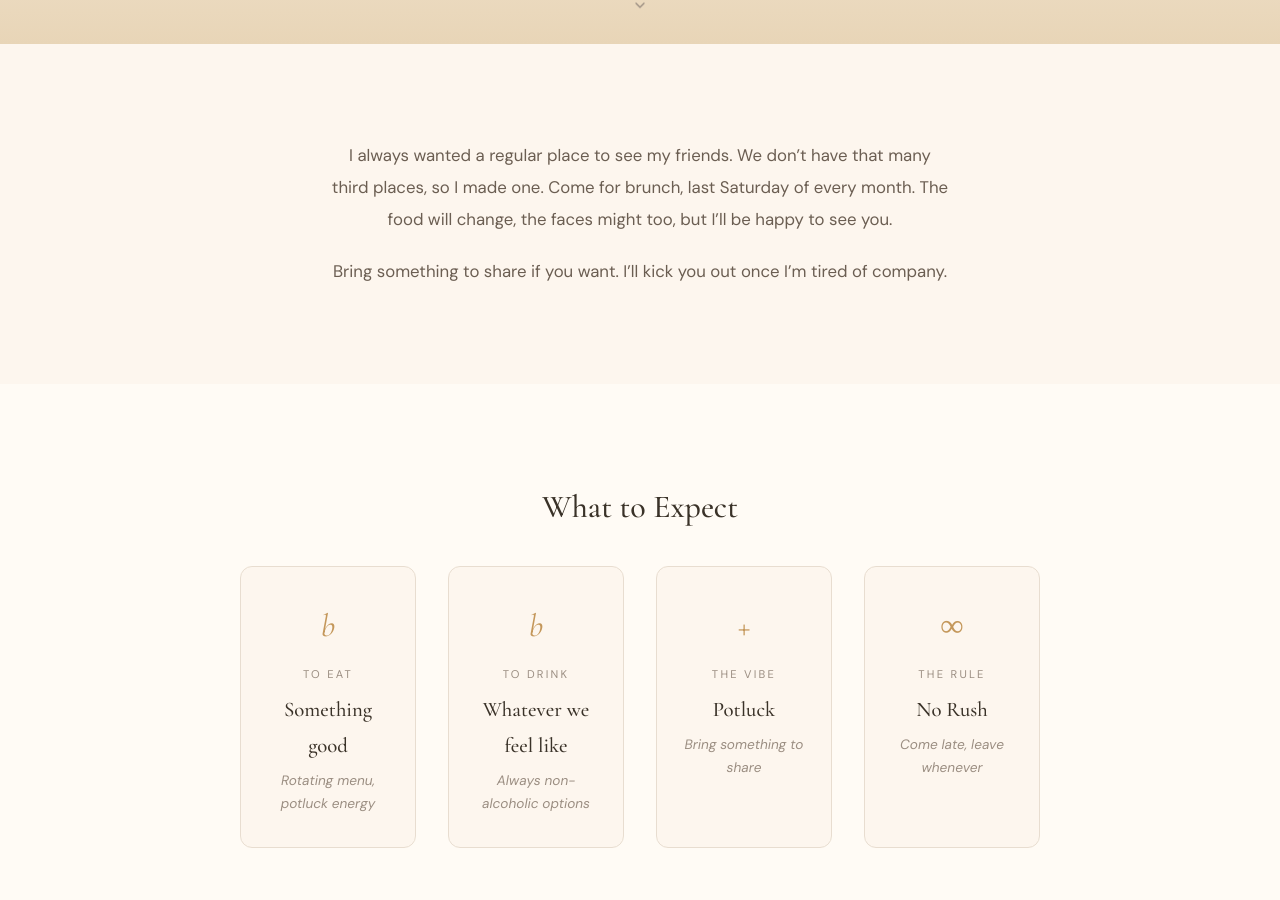
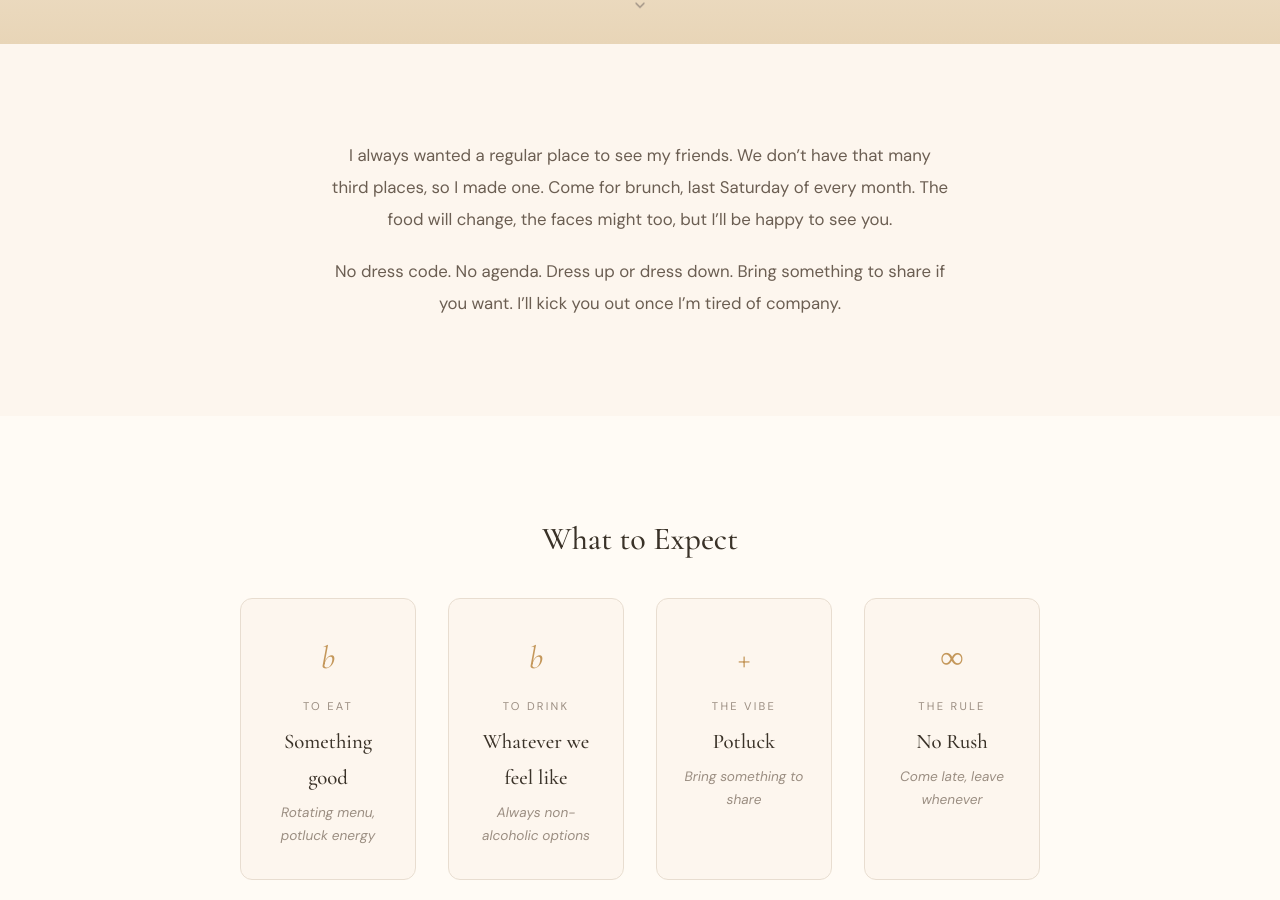
Before and after one commit to Masha-L/masha-l.github.io, a Jekyll site: the page the-last-saturday/index.html, which Jekyll copies as it is, in a window 1280 px wide and 900 px high, scrolled down 856 px. Built offline with Jekyll 4.4.1, drawn with Linux system fonts in a browser that asks for light colours.

Commit message:
the-last-saturday: no dress code, no agenda

```diff
--- a/the-last-saturday/index.html
+++ b/the-last-saturday/index.html
@@ -436,7 +436,7 @@
           I always wanted a regular place to see my friends. We don&rsquo;t have that many third places, so I made one. Come for brunch, last Saturday of every month. The food will change, the faces might too, but I&rsquo;ll be happy to see you.
         </p>
         <p>
-          Bring something to share if you want. I&rsquo;ll kick you out once I&rsquo;m tired of company.
+          No dress code. No agenda. Dress up or dress down. Bring something to share if you want. I&rsquo;ll kick you out once I&rsquo;m tired of company.
         </p>
       </div>
     </div>
```
